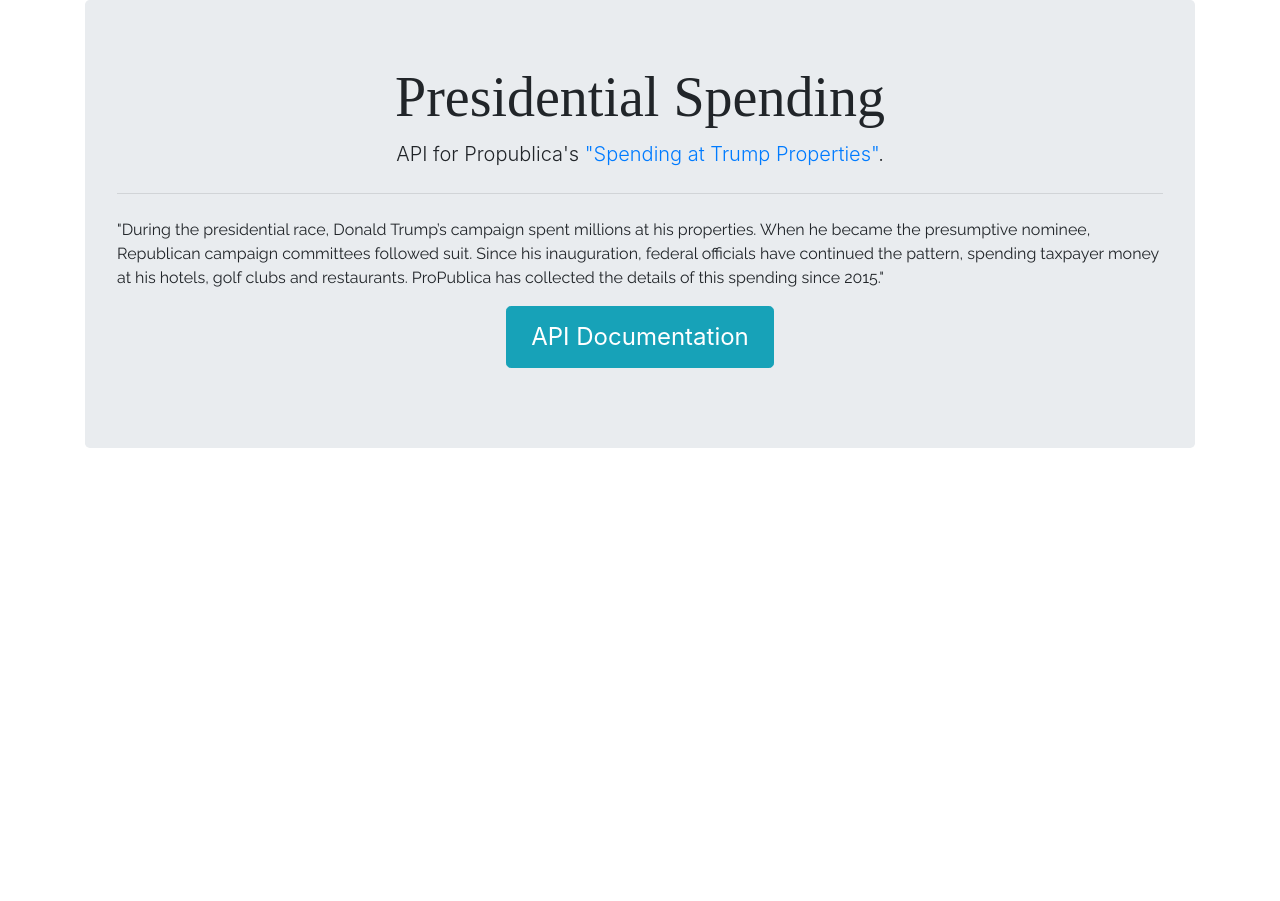
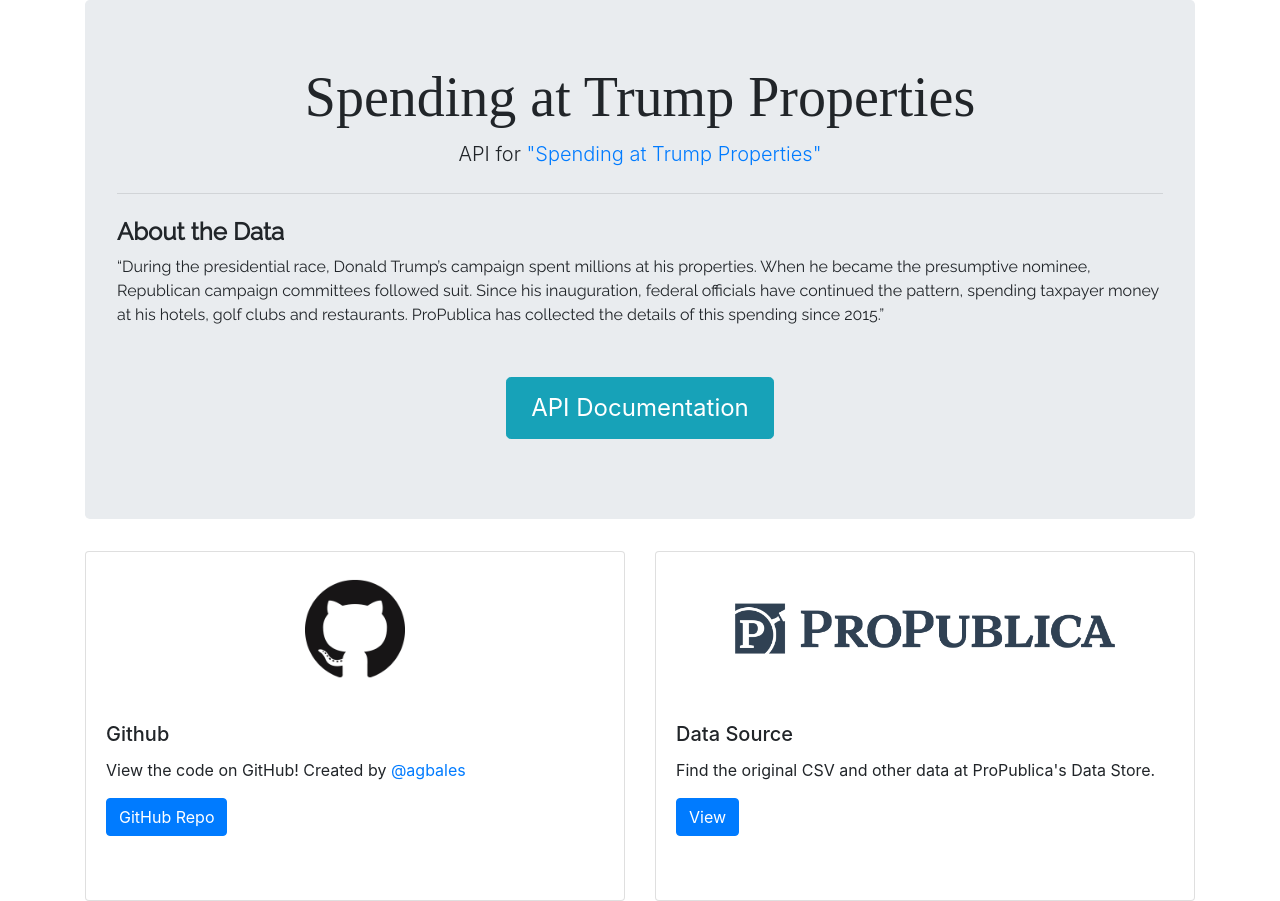
Before and after one commit to agbales/presidential-payments-api, a website: page public/index.html in a window 1280 px wide. Before the commit the page ends 800 px from the top, so only its background shows below. Drawn offline with nearby package versions, Linux system fonts and the light colour scheme; a web font is replaced by a local one.

Commit message:
Info about repo and ProPublica

```diff
--- a/public/css/style.css
+++ b/public/css/style.css
@@ -1,13 +1,26 @@
 @import url('https://fonts.googleapis.com/css?family=Song+Myung');
 @import url('https://fonts.googleapis.com/css?family=Raleway');
 
-.title {
-    font-family: 'Song Myung', serif;
+.card {
+    height: 350px;
 }
 
 .info {
     font-family: 'Raleway', sans-serif;
     text-align: left;
+    margin-bottom: 50px;
+}
+
+.github-logo {
+    max-width: 100px;
+    max-height: 100px;
+    vertical-align: center;
+}
+
+.logo-box {
+    height: 150px;
+    line-height: 150px;
+    margin: 0 auto;
 }
 
 .jumbotron {
@@ -18,6 +31,16 @@
 .jumbotron .btn {
     padding: .75rem 1.5rem;
     font-size: 1.5rem;
+}
+
+.propublica-logo {
+    max-width: 400px;
+    margin: 0 auto;
+    vertical-align: center;
+}
+
+.title {
+    font-family: 'Song Myung', serif;
 }
 
 @media screen and (min-width: 48em) {
--- a/public/index.html
+++ b/public/index.html
@@ -12,17 +12,46 @@
 <body>
     <div class="container">
         <div class="jumbotron">
-            <h1 class="display-4 title">Presidential Spending</h1>
-            <p class="lead">API for Propublica's <a href="https://www.propublica.org/datastore/dataset/spending-at-trump-properties" target="_blank">"Spending at Trump Properties"</a>.</p>
+            <h1 class="display-4 title">Spending at Trump Properties</h1>
+            <p class="lead">API for <a href="https://www.propublica.org/datastore/dataset/spending-at-trump-properties" target="_blank">"Spending at Trump Properties"</a></p>
             <hr class="my-4">
-            <p class="info">"During the presidential race, Donald Trump’s campaign spent millions at his properties.
+            <div class="info">
+                <h4><b>About the Data</b></h4>
+                <p>&ldquo;During the presidential race, Donald Trump’s campaign spent millions at his properties.
                 When he became the presumptive nominee, Republican campaign committees followed suit.
                 Since his inauguration, federal officials have continued the pattern, spending taxpayer
                 money at his hotels, golf clubs and restaurants. ProPublica has collected the details of
-                this spending since 2015."</p>
+                this spending since 2015.&rdquo;</p>
+            </div>
             <p class="lead">
                 <a class="btn btn-info btn-lg" href="/api-docs" role="button">API Documentation</a>
             </p>
+        </div>
+        <div class="row">
+            <div class="col-sm">
+                <div class="card">
+                    <div class="logo-box">
+                        <img class="card-img-top github-logo" src="./images/GitHub-Mark.png" alt="Card image cap">
+                    </div>
+                    <div class="card-body">
+                        <h5 class="card-title">Github</h5>
+                        <p class="card-text">View the code on GitHub! Created by <a href="https://github.com/agbales" target="blank">@agbales</a></p>
+                        <a href="https://github.com/agbales/presidential-payments-api" target="blank" class="btn btn-primary">GitHub Repo</a>
+                    </div>
+                </div>
+            </div>
+            <div class="col-sm">
+                <div class="card">
+                    <div class="logo-box">
+                        <img class="card-img-top propublica-logo" src="./images/ProPublica-wordmark.jpg" alt="Card image cap">
+                    </div>
+                    <div class="card-body">
+                        <h5 class="card-title">Data Source</h5>
+                        <p class="card-text">Find the original CSV and other data at ProPublica's Data Store.</p>
+                        <a href="https://www.propublica.org/datastore/" target="blank" class="btn btn-primary">View</a>
+                    </div>
+                </div>
+            </div>
         </div>
     </div>
     <!-- <script src="js/scripts.js"></script> -->
```
